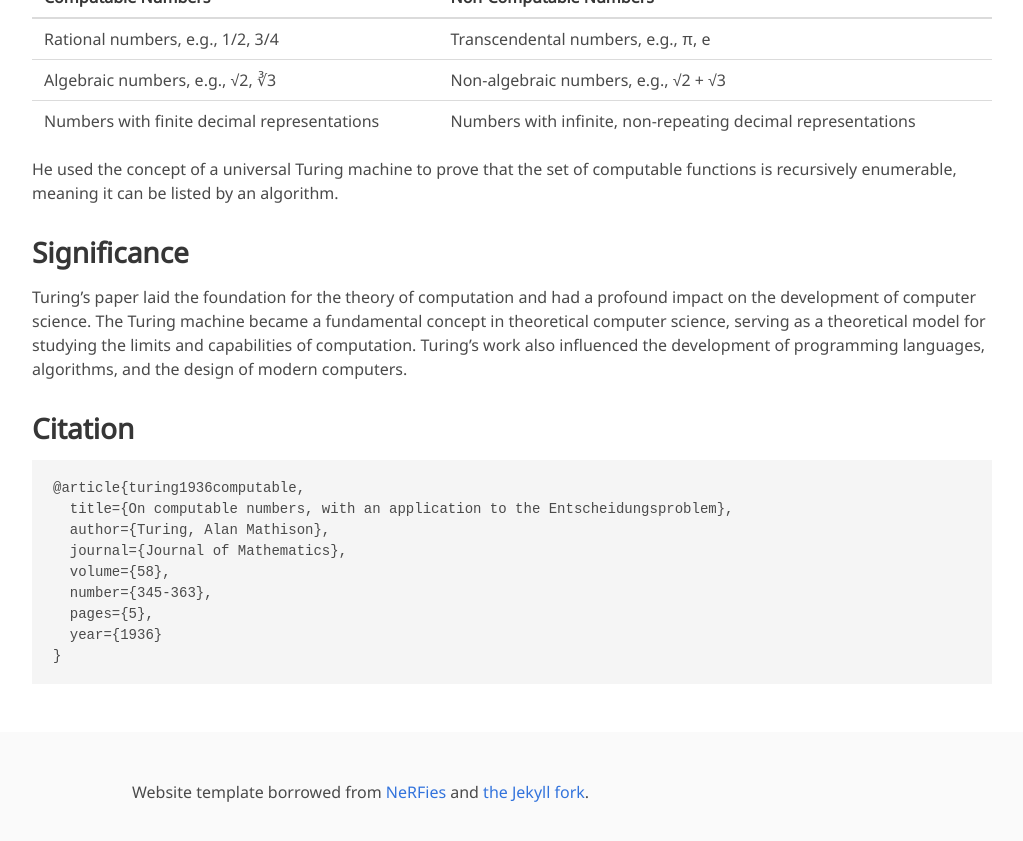
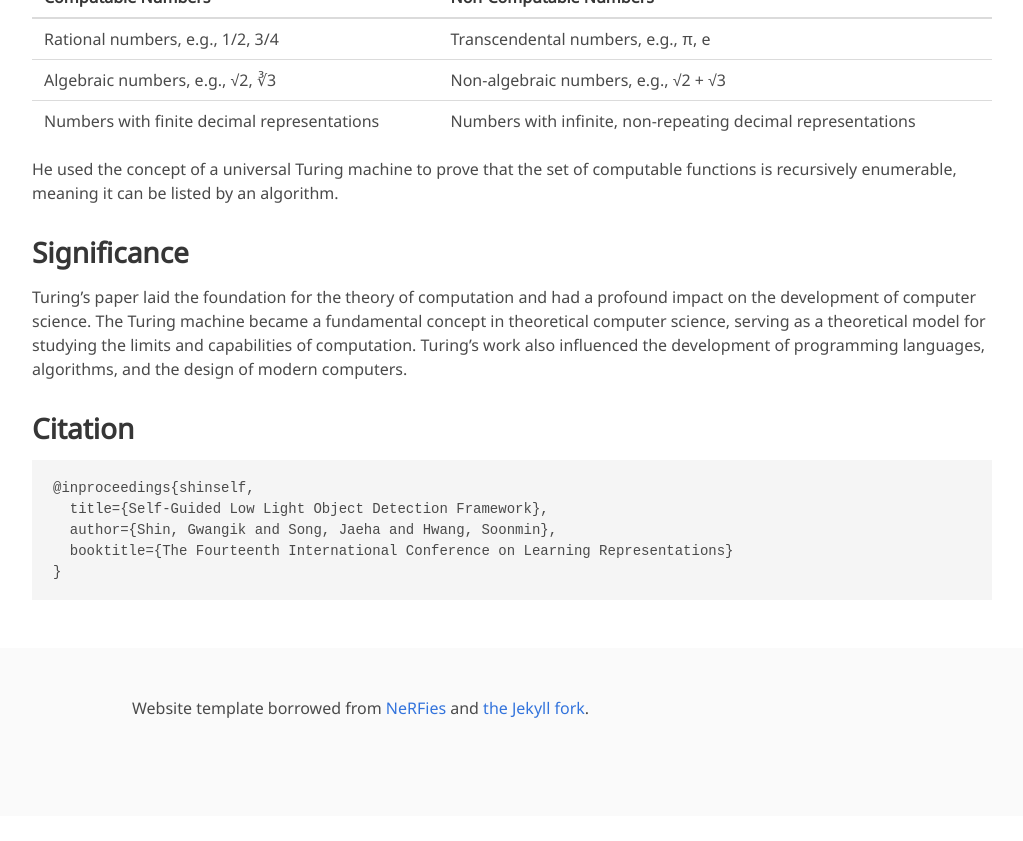
Before and after one commit to gw-shin/sgldet-page, a Jekyll site: the page built from index.md, in a window 1280 px wide and 900 px high, scrolled down 1839 px. Shown: the top 841 px of the window, without its empty margins (128-1151 px from the left). Built offline with Jekyll 4.4.1, drawn with Linux system fonts in a browser that asks for light colours; some web fonts are replaced; after the commit the page ends 2655 px from its top, so only the background shows below that.

Commit message:
Update citation to reflect new paper on Self-Guided Low Light Object Detection Framework

````diff
--- a/index.md
+++ b/index.md
@@ -70,13 +70,9 @@ Turing's paper laid the foundation for the theory of computation and had a profo
 
 ## Citation
 ```
-@article{turing1936computable,
-  title={On computable numbers, with an application to the Entscheidungsproblem},
-  author={Turing, Alan Mathison},
-  journal={Journal of Mathematics},
-  volume={58},
-  number={345-363},
-  pages={5},
-  year={1936}
+@inproceedings{shinself,
+  title={Self-Guided Low Light Object Detection Framework},
+  author={Shin, Gwangik and Song, Jaeha and Hwang, Soonmin},
+  booktitle={The Fourteenth International Conference on Learning Representations}
 }
 ```
````
